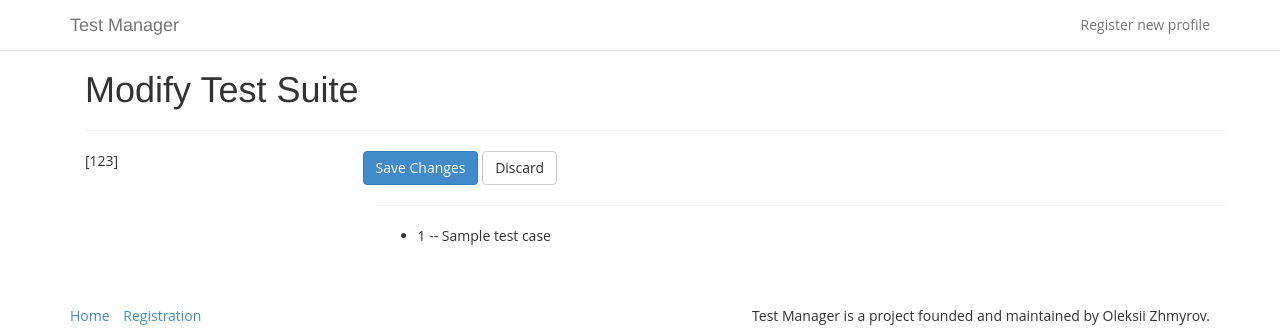
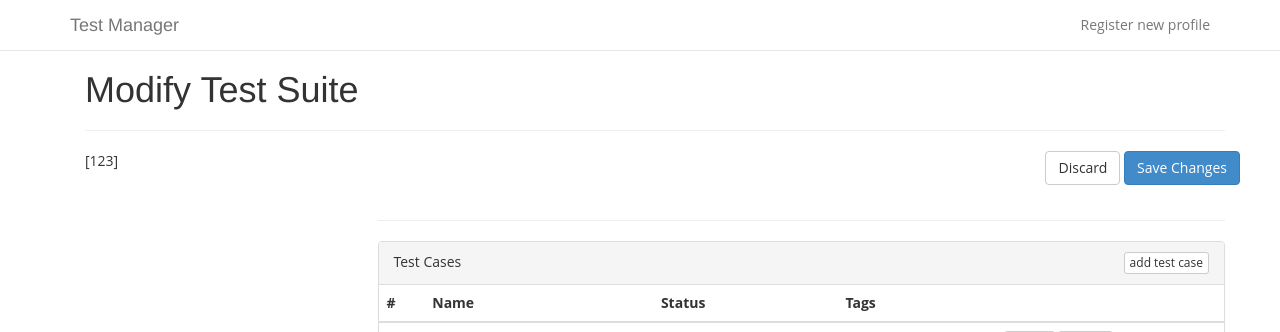
Before and after one commit to OleksiiZhmyrov/DjangoTestManager, a Django app: template templates/pages/test_suite_modify_page.html in a window 1280 px wide. Shown: the top 332 px of the page. Run offline with Django 3.2, Linux system fonts and the light colour scheme; the template is opened without the code that fills it: most values are stand-ins (such as "Sample title", 1, 10 or a date in 2020); parts of the project's set-up code (start-up, migrations or seed data) failed here and were passed over; some libraries are stand-ins or nearby versions.

Commit message:
Add test case table for test suite editing page

```diff
--- a/ManualTester/fixtures/testdata.json
+++ b/ManualTester/fixtures/testdata.json
@@ -48,7 +48,7 @@
             "linked_issues": [],
             "status": 1,
             "creation_date": "1970-01-01T00:00:00.000Z",
-            "tags": [],
+            "tags": [1, 2],
             "description": "Verify basic search functionality on Google home page.",
             "name": "Google search functionality"
         },
@@ -61,7 +61,8 @@
             "author": 2,
             "description": "Simple example of test suite",
             "name": "Test Suite example",
-            "tags": [1, 2]
+            "tags": [1, 2],
+            "disabled": "False"
         },
         "model": "ManualTester.testsuite"
     },
--- a/ManualTester/models.py
+++ b/ManualTester/models.py
@@ -174,6 +174,11 @@ class TestSuite(models.Model):
 
     author = models.ForeignKey("auth.User")
 
+    disabled = models.BooleanField(
+        "Disabled",
+        default=False,
+    )
+
     creation_date = models.DateTimeField(
         "Creation date",
         auto_now_add=True,
--- a/ManualTester/views.py
+++ b/ManualTester/views.py
@@ -10,6 +10,7 @@ from ManualTester.models import TestSuite, OrderTestCase
 class TestSuiteListView(ListView):
     model = TestSuite
     template_name = "pages/test_suite_list_page.html"
+    queryset = TestSuite.objects.filter(disabled=False).order_by('name')
 
     def get_context_data(self, **kwargs):
         context = super(TestSuiteListView, self).get_context_data(**kwargs)
--- a/templates/components/footer.html
+++ b/templates/components/footer.html
@@ -28,10 +28,9 @@
                             allowtransparency="true" frameborder="0" scrolling="0" width="110px" height="20px"></iframe>
                 </p>
                 <p><small>Page generated on {{ page_generated_datetime }}.</small></p>
-                <p><small>Please use modern browser to work with Test Manager.</small></p>
             </div>
             <div class="col-md-6 footer-right">
-                <p>Test Manager is a project founded and maintained by Oleksii Zhmyrov.</p>
+                <p>Test Manager is free and OpenSource software.</p>
 
                 <p><a href="http://www.python.org/">
                     <img src="https://www.python.org/static/community_logos/python-powered-w-70x28.png"
--- a/templates/components/test_suite_list_grid.html
+++ b/templates/components/test_suite_list_grid.html
@@ -8,7 +8,11 @@
             <div class="clearfix">
 
                 <div class="pull-left">
-                    {{ test_suite.author.username }} |
+                    {% if test_suite.author.first_name or test_suite.author.last_name %}
+                        {{ test_suite.author.first_name }} {{ test_suite.author.last_name }}
+                    {% else %}
+                        {{ test_suite.author.username }}
+                    {% endif %} |
                     Created on {{ test_suite.creation_date|date:"Y-m-d" }} |
                     <a href="/content/testsuites/modify/{{ test_suite.pk }}/">modify</a>
                 </div>
--- a/templates/forms/test_suite_modify_form.html
+++ b/templates/forms/test_suite_modify_form.html
@@ -4,10 +4,11 @@
 
     {{ form.as_p }}
 
-    <div class="form-group form-group-lg ">
-        <input type="submit" class="btn btn-primary" value="Save Changes">
-        <span></span>
-        <a href="/content/testsuites/modify/{{ pk }}/" type="button" class="btn btn-default">Discard</a>
+    <div class="clearfix">
+        <div class="form-group form-group-lg pull-right">
+            <a href="/content/testsuites/modify/{{ pk }}/" type="button" class="btn btn-default">Discard</a>
+            <span></span>
+            <input type="submit" class="btn btn-primary" value="Save Changes">
+        </div>
     </div>
-
 </form>
--- a/templates/pages/test_suite_modify_page.html
+++ b/templates/pages/test_suite_modify_page.html
@@ -17,15 +17,12 @@
             </div>
 
             <div class="col-md-9 personal-info">
+
                 {% include "forms/test_suite_modify_form.html" %}
 
                 <hr>
 
-                <ul>
-                    {% for item in order_test_cases %}
-                        <li>{{ item.number }} -- {{ item.test_case.name }}</li>
-                    {% endfor %}
-                </ul>
+                {% include "panels/test_case_cmd_panel.html" %}
 
             </div>
 
--- /dev/null
+++ b/templates/panels/test_case_cmd_panel.html
@@ -0,0 +1,59 @@
+<div class="panel panel-default">
+    <div class="panel-heading clearfix">
+        <div class="pull-left">Test Cases</div>
+        <div class="pull-right">
+            <a href="/content/testsuites/{{ pk }}/ordertestcase/add/"
+               type="button" class="btn btn-default btn-xs">
+                add test case
+            </a>
+        </div>
+    </div>
+
+    <table class="table">
+        <thead>
+        <tr>
+            <th>#</th>
+            <th>Name</th>
+            <th>Status</th>
+            <th>Tags</th>
+            <th></th>
+        </tr>
+        </thead>
+        <tbody>
+
+        {% for item in order_test_cases %}
+            <tr>
+                <td>{{ item.number }}</td>
+                <td><a href="/content/testcases/{{ item.test_case.pk }}/">
+                    {{ item.test_case.name }}
+                </a></td>
+                <td>{{ item.test_case.status.name }}</td>
+                <td>
+                    {% for tag in item.test_case.tags.all %}
+                        <span class="label label-info">{{ tag.name }}</span>
+                    {% endfor %}
+                </td>
+                <td>
+                    <a href="/content/testsuites/{{ item.test_suite.pk }}/ordertestcase/{{ item.pk }}/modify/"
+                       type="button" class="btn btn-default btn-xs">
+                        modify
+                    </a>
+                    <a href="/content/testsuites/{{ item.test_suite.pk }}/ordertestcase/{{ item.pk }}/remove/"
+                       type="button" class="btn btn-default btn-xs">
+                        remove
+                    </a>
+                </td>
+            </tr>
+
+        {% empty %}
+            <tr>
+                <td colspan="5" class="text-center">
+                    No testcases in this test suite yet.
+                </td>
+            </tr>
+
+        {% endfor %}
+
+        </tbody>
+    </table>
+</div>
```
